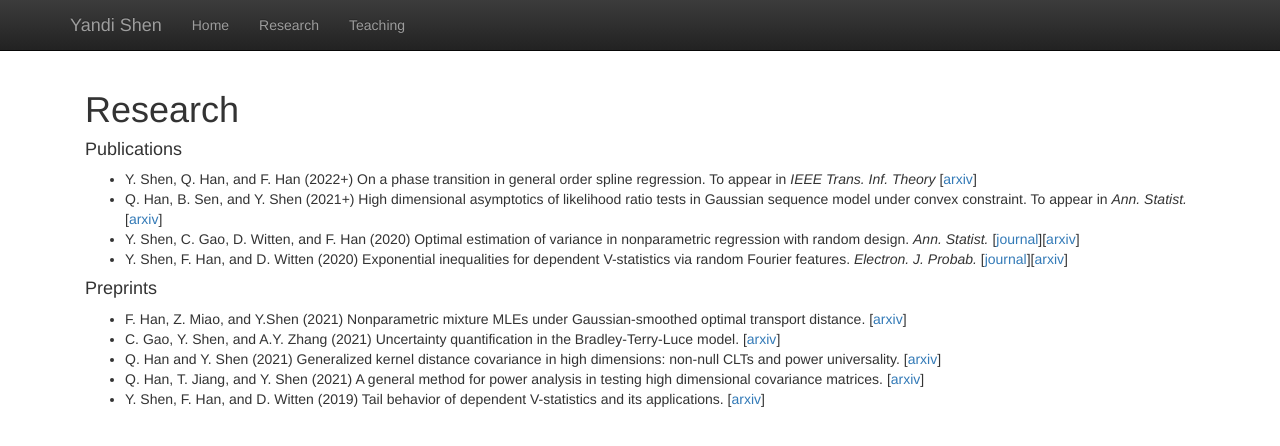
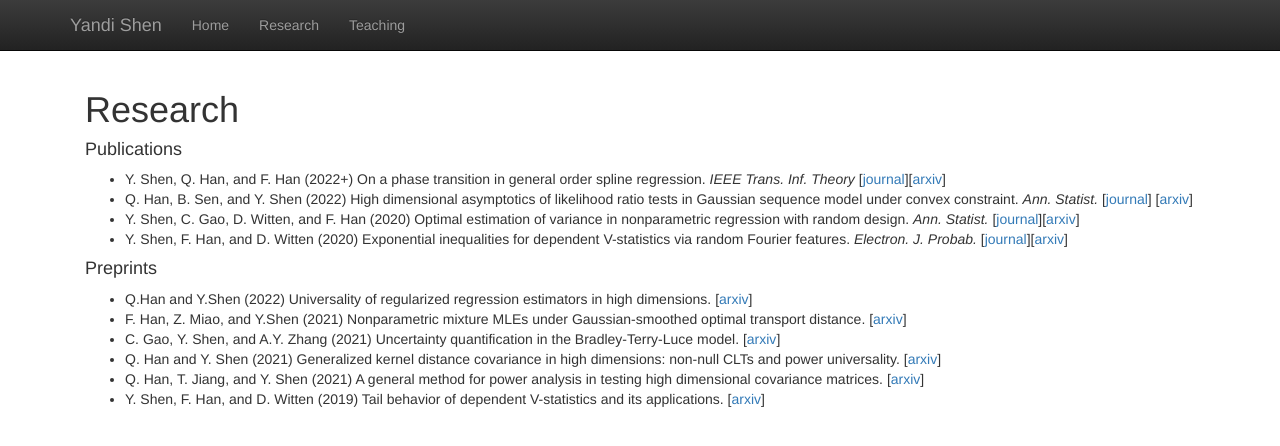
Before and after one commit to SayidShen/SayidShen.github.io, a Jekyll site: the page built from research.html, in a window 1280 px wide. Shown: the top 446 px of the page. Built offline with Jekyll 4.4.1, drawn with Linux system fonts in a browser that asks for light colours; nearby versions of some CDN libraries; library files that are not in the unit come from our copies.

Commit message:
Add files via upload
update research page 06/21/2022

```diff
--- a/research.html
+++ b/research.html
@@ -10,10 +10,10 @@ title:  'Research'
 <p class="content" style="padding:0px;margin:0px 20px 0px;">
 
   <ul>
-    <li>Y. Shen, Q. Han, and F. Han (2022+) On a phase transition in general order spline regression. To appear in <i> IEEE Trans. Inf. Theory </i> [<a href = "https://arxiv.org/abs/2004.10922">arxiv</a>]
+    <li>Y. Shen, Q. Han, and F. Han (2022+) On a phase transition in general order spline regression. <i> IEEE Trans. Inf. Theory </i> [<a href = "https://ieeexplore.ieee.org/document/9711929">journal</a>][<a href = "https://arxiv.org/abs/2004.10922">arxiv</a>]
     </li>
 
-    <li>Q. Han, B. Sen, and Y. Shen (2021+) High dimensional asymptotics of likelihood ratio tests in Gaussian sequence model under convex constraint. To appear in <i> Ann. Statist.</i> [<a href = "https://arxiv.org/abs/2010.03145">arxiv</a>]
+    <li>Q. Han, B. Sen, and Y. Shen (2022) High dimensional asymptotics of likelihood ratio tests in Gaussian sequence model under convex constraint. <i> Ann. Statist.</i> [<a href = "https://projecteuclid.org/journals/annals-of-statistics/volume-50/issue-1/High-dimensional-asymptotics-of-likelihood-ratio-tests-in-the-Gaussian/10.1214/21-AOS2111.full">journal</a>] [<a href = "https://arxiv.org/abs/2010.03145">arxiv</a>]
     </li>
 
     <li>Y. Shen, C. Gao, D. Witten, and F. Han (2020) Optimal estimation of variance in nonparametric regression with random design.
@@ -30,6 +30,9 @@ title:  'Research'
 <p class="content" style="padding:0px;margin:0px 20px 0px;">
 
   <ul>
+    <li> Q.Han and Y.Shen (2022) Universality of regularized regression estimators in high dimensions. [<a href = "https://arxiv.org/abs/2206.07936">arxiv</a>]
+    </li>
+
     <li>F. Han, Z. Miao, and Y.Shen (2021) Nonparametric mixture MLEs under Gaussian-smoothed optimal transport distance. [<a href = "https://arxiv.org/abs/2112.02421">arxiv</a>]
     </li>
 
```
